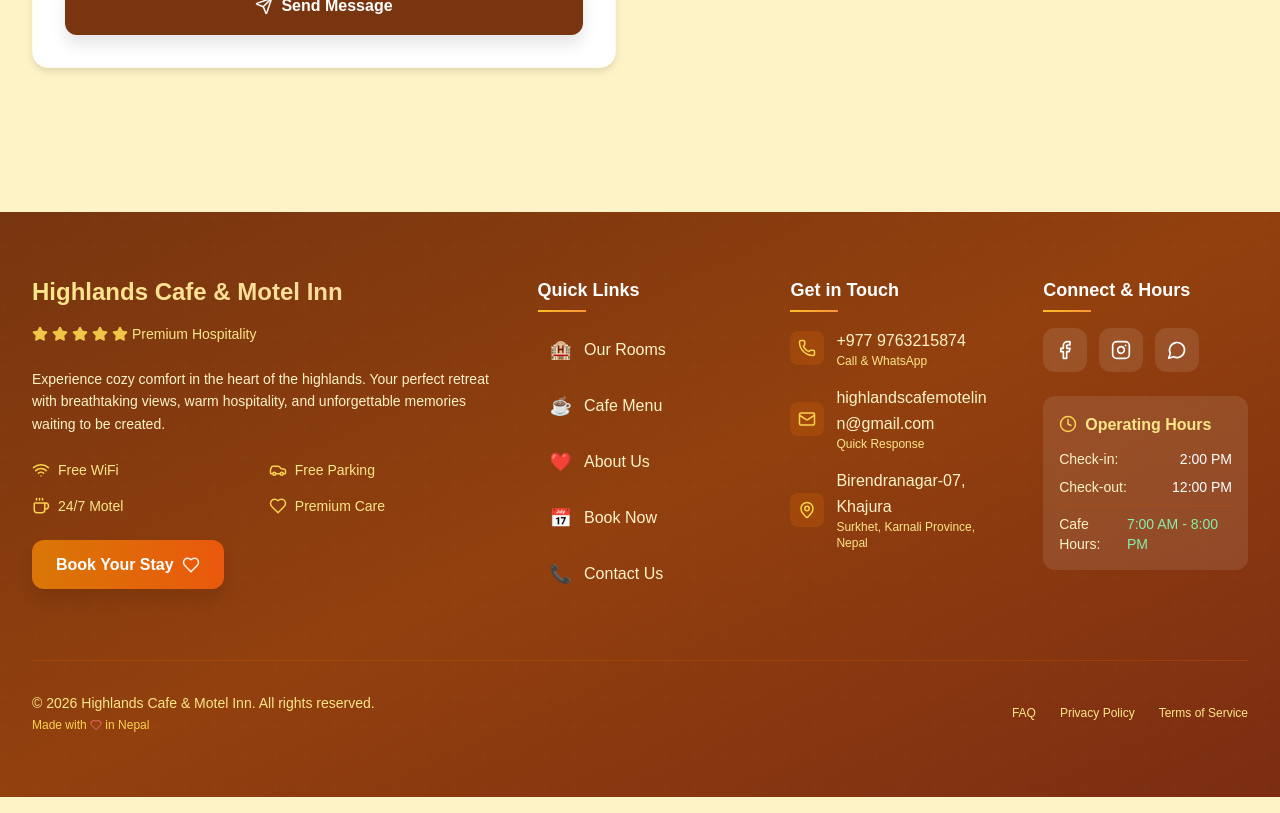
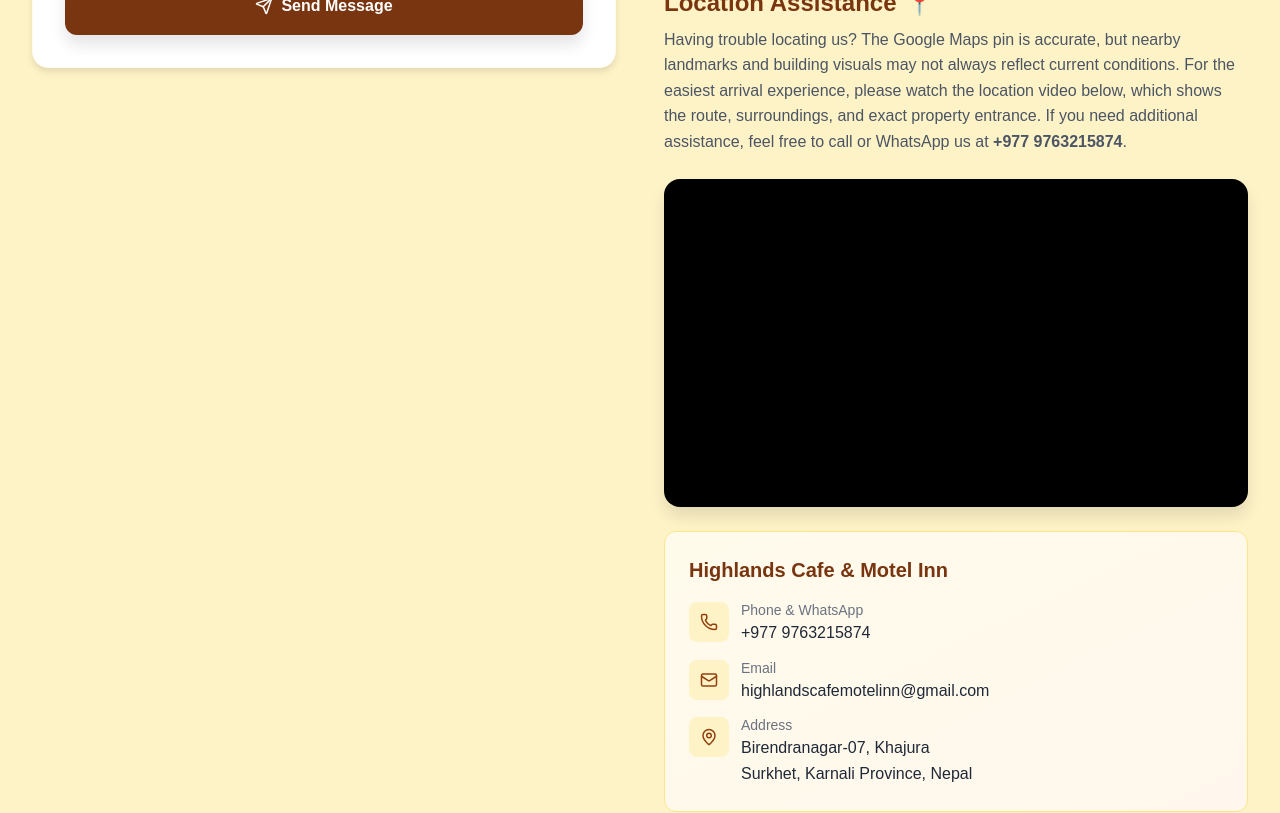
Before and after one commit to williamarjun7/Website, a React (Vite) app: page /contact in a window 1280 px wide. Shown: the part 1120-1933 px from the top of the page. Built offline with nearby package versions, Linux system fonts and the light colour scheme.

Commit message:
Add Location Assistance section with TikTok video embed and contact card to Contact page

```diff
--- a/src/pages/Contact.tsx
+++ b/src/pages/Contact.tsx
@@ -189,7 +189,7 @@
                         <h2 className="font-heading text-2xl font-bold mb-6">Location</h2>
                         <div className="rounded-2xl overflow-hidden shadow-lg h-[600px]">
                             <iframe
-                                src="https://www.google.com/maps/embed?pb=!1m18!1m12!1m3!1d723.8087843630261!2d81.62689922997156!3d28.58480041587717!2m3!1f0!2f0!3f0!3m2!1i1024!2i768!4f13.1!3m3!1m2!1s0x39a285d85625ba11%3A0x7d8a767e3791b71b!2sS.k.t%20suppliers!5e1!3m2!1sen!2snp!4v1770808330587!5m2!1sen!2snp"
+                                src="https://www.google.com/maps/embed?pb=!1m18!1m12!1m3!1d3790.895914228358!2d81.6242909112496!3d28.584789186145482!2m3!1f0!2f0!3f0!3m2!1i1024!2i768!4f13.1!3m3!1m2!1s0x39a285b5b738260f%3A0xb0fb170f840c8984!2sHighlands%20Cafe%20%26%20Motel%20Inn!5e1!3m2!1sen!2snp!4v1781669869342!5m2!1sen!2snp"
                                 width="100%"
                                 height="100%"
                                 style={{ border: 0 }}
@@ -206,6 +206,86 @@
                                 from the main city area. Free private parking is available for all our guests.
                             </p>
                         </div>
+
+                        {/* Location Assistance */}
+                        <div className="mt-10">
+                            <h2 className="font-heading text-2xl font-bold mb-2 flex items-center gap-2">
+                                <span>Location Assistance</span>
+                                <span className="text-2xl">📍</span>
+                            </h2>
+                            <p className="text-gray-600 mb-6">
+                                Having trouble locating us? The Google Maps pin is accurate, but nearby landmarks and
+                                building visuals may not always reflect current conditions. For the easiest arrival
+                                experience, please watch the location video below, which shows the route, surroundings,
+                                and exact property entrance. If you need additional assistance, feel free to call or
+                                WhatsApp us at <strong>+977 9763215874</strong>.
+                            </p>
+
+                            {/* Video Embed */}
+                            <div className="rounded-2xl overflow-hidden shadow-lg bg-black mb-6">
+                                <div className="relative" style={{ paddingBottom: '56.25%' }}>
+                                    <iframe
+                                        src="https://www.tiktok.com/embed/v2/7636374767192263956"
+                                        className="absolute inset-0 w-full h-full"
+                                        style={{ border: 0 }}
+                                        allowFullScreen
+                                        loading="lazy"
+                                        title="Highlands Cafe & Motel Inn Location Video"
+                                    />
+                                </div>
+                            </div>
+
+                            {/* Contact Card */}
+                            <div className="bg-gradient-to-br from-amber-50 to-orange-50 border border-amber-200 rounded-xl p-6">
+                                <h3 className="font-heading text-xl font-bold text-amber-900 mb-4">
+                                    Highlands Cafe & Motel Inn
+                                </h3>
+                                <div className="space-y-3">
+                                    <div className="flex items-start gap-3">
+                                        <div className="flex-shrink-0 w-10 h-10 bg-amber-100 rounded-lg flex items-center justify-center mt-0.5">
+                                            <Phone size={18} className="text-primary" />
+                                        </div>
+                                        <div>
+                                            <p className="text-sm text-gray-500">Phone & WhatsApp</p>
+                                            <a
+                                                href="https://wa.me/9779763215874"
+                                                target="_blank"
+                                                rel="noopener noreferrer"
+                                                className="text-gray-800 hover:text-primary transition-colors font-medium"
+                                            >
+                                                +977 9763215874
+                                            </a>
+                                        </div>
+                                    </div>
+                                    <div className="flex items-start gap-3">
+                                        <div className="flex-shrink-0 w-10 h-10 bg-amber-100 rounded-lg flex items-center justify-center mt-0.5">
+                                            <Mail size={18} className="text-primary" />
+                                        </div>
+                                        <div>
+                                            <p className="text-sm text-gray-500">Email</p>
+                                            <a
+                                                href="mailto:highlandscafemotelinn@gmail.com"
+                                                className="text-gray-800 hover:text-primary transition-colors font-medium break-all"
+                                            >
+                                                highlandscafemotelinn@gmail.com
+                                            </a>
+                                        </div>
+                                    </div>
+                                    <div className="flex items-start gap-3">
+                                        <div className="flex-shrink-0 w-10 h-10 bg-amber-100 rounded-lg flex items-center justify-center mt-0.5">
+                                            <MapPin size={18} className="text-primary" />
+                                        </div>
+                                        <div>
+                                            <p className="text-sm text-gray-500">Address</p>
+                                            <p className="text-gray-800 font-medium">
+                                                Birendranagar-07, Khajura<br />
+                                                Surkhet, Karnali Province, Nepal
+                                            </p>
+                                        </div>
+                                    </div>
+                                </div>
+                            </div>
+                        </div>
                     </div>
                 </div>
             </div>
```
